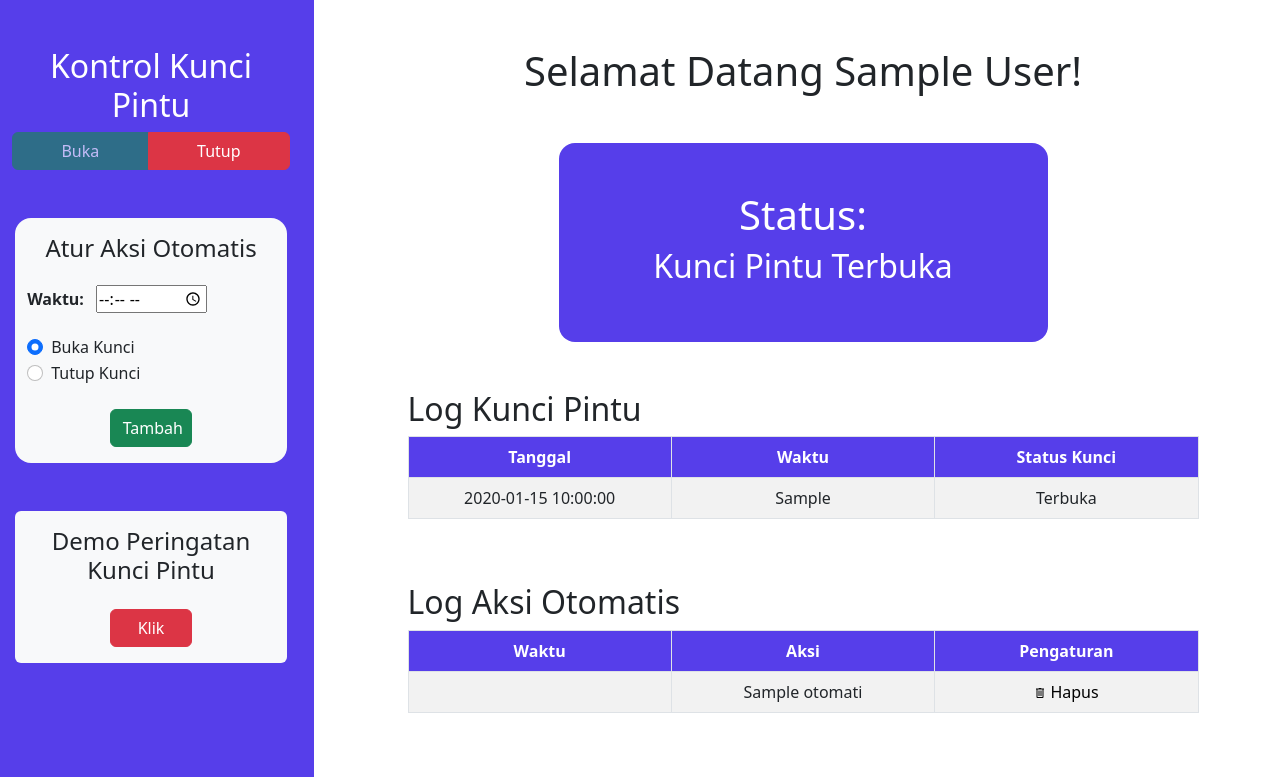
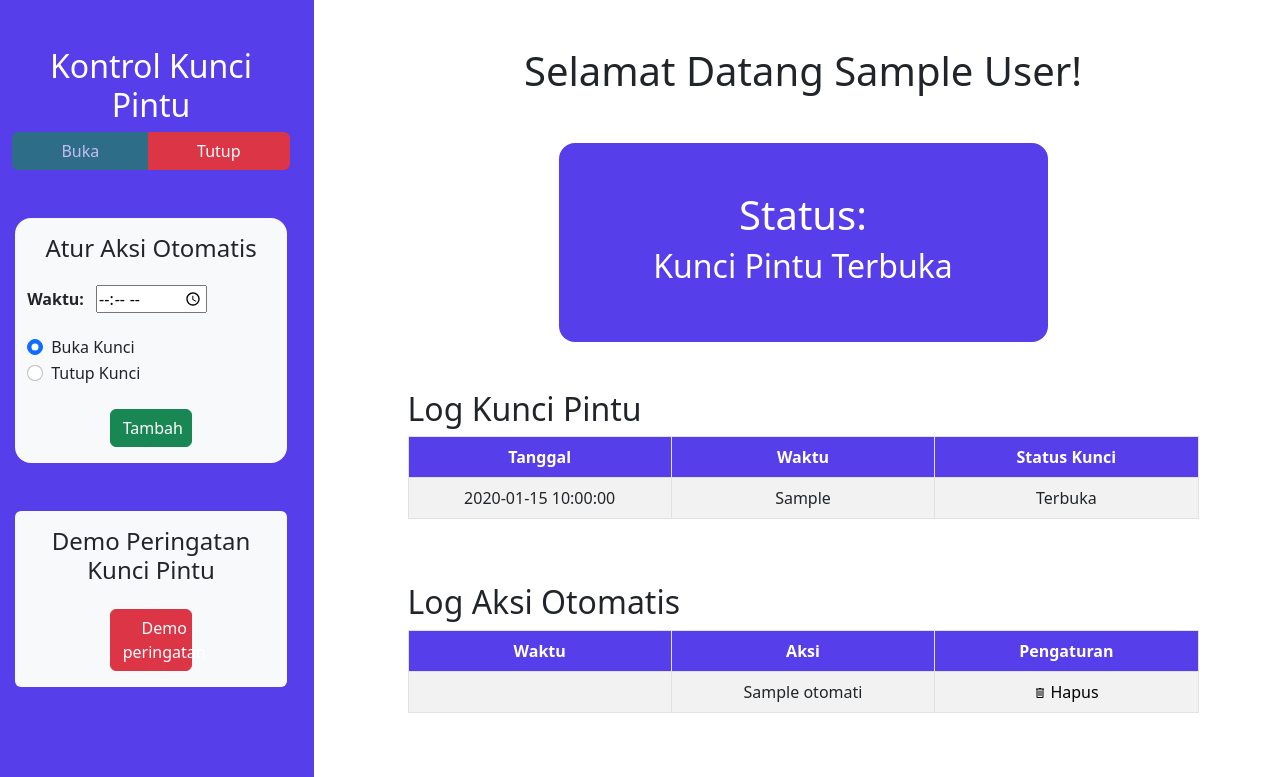
Before and after one commit to nyomanari21/Tubes_RPL_2022, a PHP site: page / in a window 1280 px wide. Shown: the part 74-851 px from the top of the page. Run offline with PHP 8.4, Linux system fonts and the light colour scheme; the visitor is signed in with stand-in values (Sample User, id 1); tables that the repository leaves empty or names only in its code hold one stand-in row (values such as "Sample post").

Commit message:
Add files via upload

```diff
--- a/index.php
+++ b/index.php
@@ -170,7 +170,7 @@
                                 }
                                 else{
                                     echo "<button type='submit' name='demo-peringatan' class='btn btn-danger d-grid gap-2 col-lg-4 col-md-4 col-sm-4 mx-auto mt-4'>
-                                        Klik
+                                        Demo peringatan
                                     </button>";
                                 }
                             ?>
```
